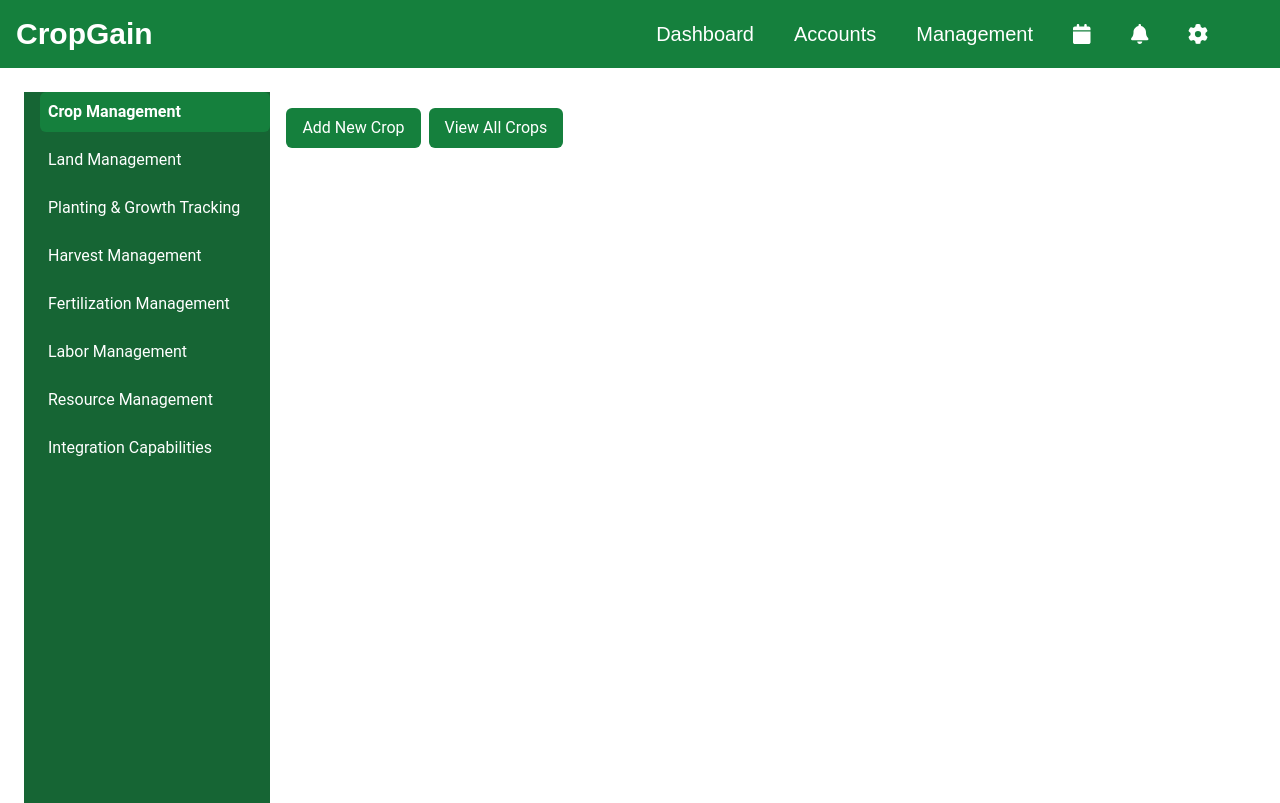
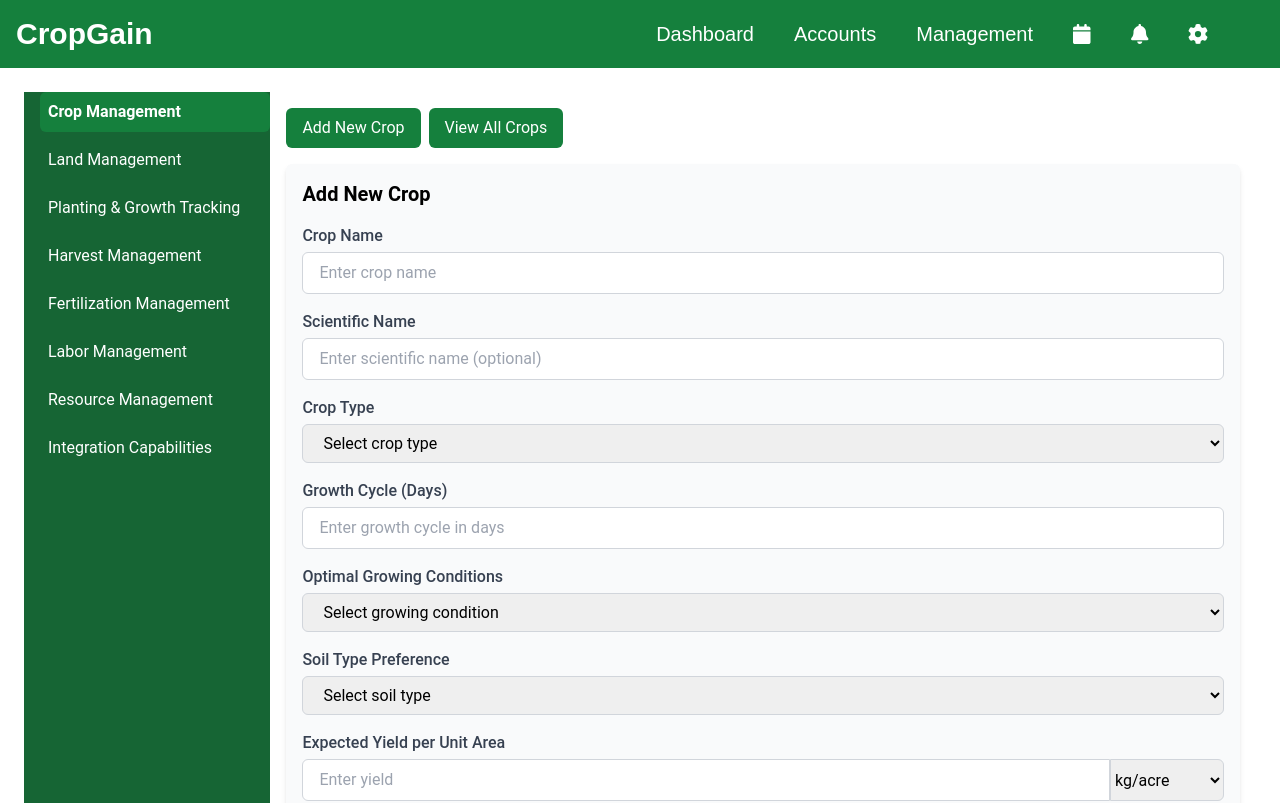
Before and after one commit to Isuru4043/cropgain, a Next.js app in the folder frontend/: page /dashboard/Management/coop/cropManagement in a window 1280 px wide. Shown: the top 803 px of the page. Built offline with nearby package versions, Linux system fonts and the light colour scheme; a web font is replaced by a local one.

Commit message:
Crop management frontend002

```diff
--- a/frontend/src/app/dashboard/Management/coop/cropManagement/page.tsx
+++ b/frontend/src/app/dashboard/Management/coop/cropManagement/page.tsx
@@ -21,7 +21,7 @@ interface Crop {
 }
 
 const CropManagement = () => {
-  const [showForm, setShowForm] = useState(false);
+  const [showForm, setShowForm] = useState(true);
   const [viewAll, setViewAll] = useState(false);
   const [searchQuery, setSearchQuery] = useState("");
   const [crops, setCrops] = useState<Crop[]>([]);
```
